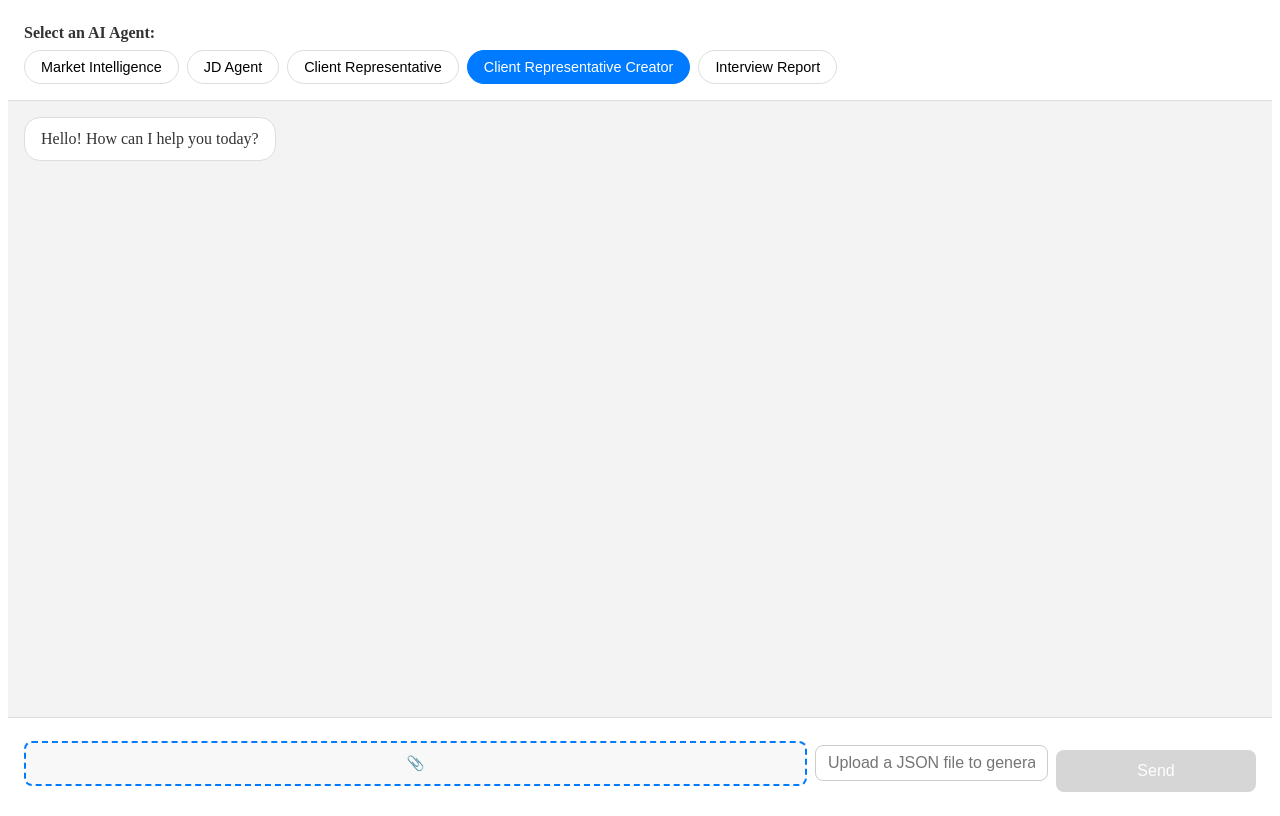
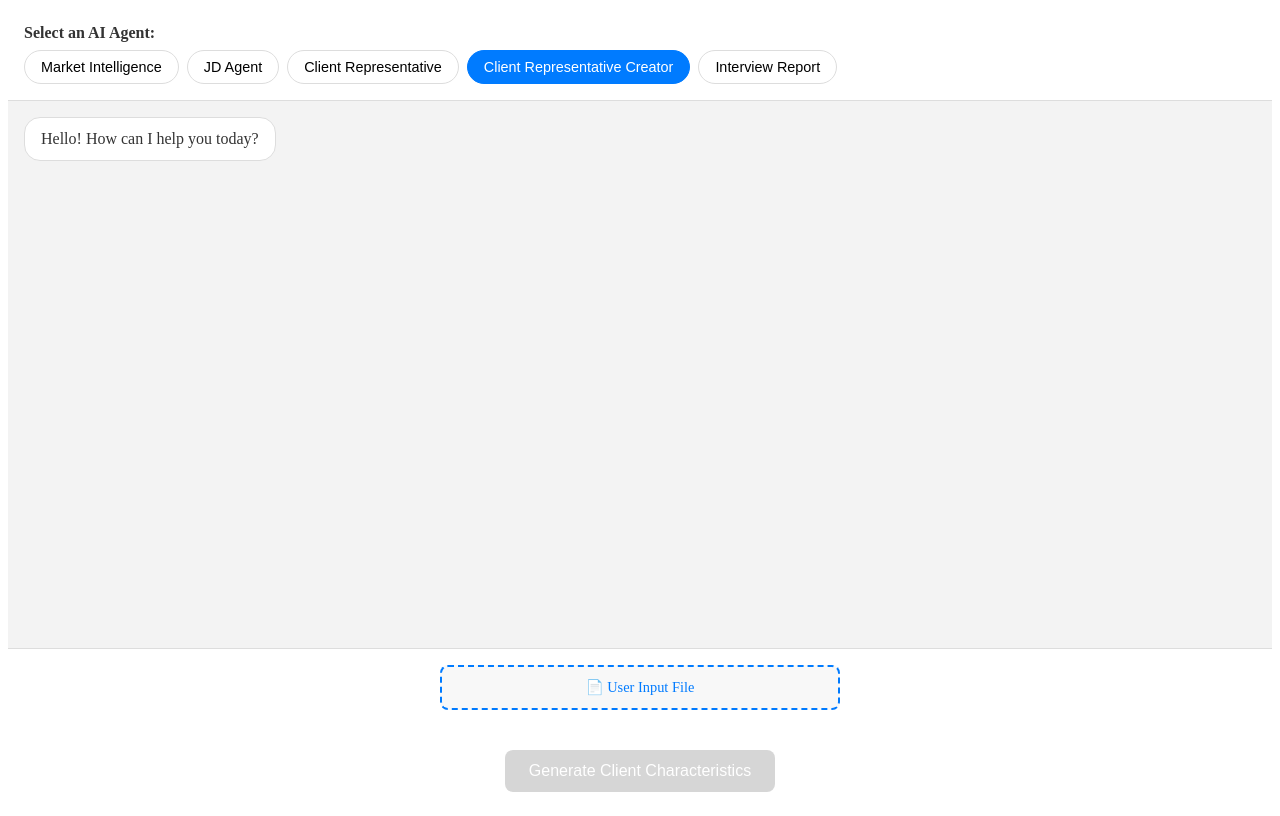
Before and after one commit to fullstackdev07/executive-multi-agent-frontend, a Nuxt app: page / in a window 1280 px wide. Both pictures are taken after a click on the button "Client Representative Creator". Built offline with nearby package versions, Linux system fonts and the light colour scheme.

Commit message:
minor-changes

```diff
--- a/pages/index.vue
+++ b/pages/index.vue
@@ -31,28 +31,28 @@
     <!-- Input and file upload for regular agents and client representative creator -->
     <form
       v-if="selectedAgent === 'client_representative_creator_agent'"
-      @submit.prevent="handleSubmit"
+      @submit.prevent="handleClientCharacteristicsSubmit"
       class="chat-input-container"
     >
-      <label class="file-label" :title="getFileUploadTitle">
-        📎
+      <div class="file-uploads">
+        <div class="file-upload-group">
+          <label class="file-label" title="Upload User Input File">
+            📄 User Input File
             <input
-          ref="fileInput"
+              ref="userInputFileInput"
               type="file"
               accept=".json"
-          @change="handleFileChange"
+              @change="handleUserInputFileChange"
               class="hidden-file-input"
             />
           </label>
+          <span v-if="userInputFileName" class="file-name">{{ userInputFileName }}</span>
+        </div>
+      </div>
 
-      <input
-        v-model="prompt"
-        type="text"
-        :placeholder="getInputPlaceholder"
-        class="chat-input"
-      />
-
-      <button type="submit" class="chat-button" :disabled="isSubmitDisabled">Send</button>
+      <button type="submit" class="chat-button" :disabled="!canSubmitClientCharacteristics">
+        Generate Client Characteristics
+      </button>
     </form>
 
     <!-- Special input for Job Description Agent -->
@@ -146,7 +146,7 @@
       <div class="file-uploads">
         <div class="file-upload-group">
           <label class="file-label" title="Upload Market Report">
-            📊 Market Report
+            📊 Conversation File
             <input
               ref="marketIntelligenceFileInput"
               type="file"
@@ -760,6 +760,7 @@ const handleClientCharacteristicsSubmit = async () => {
 .chat-input-container,
 .special-input-container {
   display: flex;
+  flex-direction: column;
   align-items: center;
   padding: 1rem;
   border-top: 1px solid #ddd;
```
Lines whose indentation alone changed are shown as unchanged.
